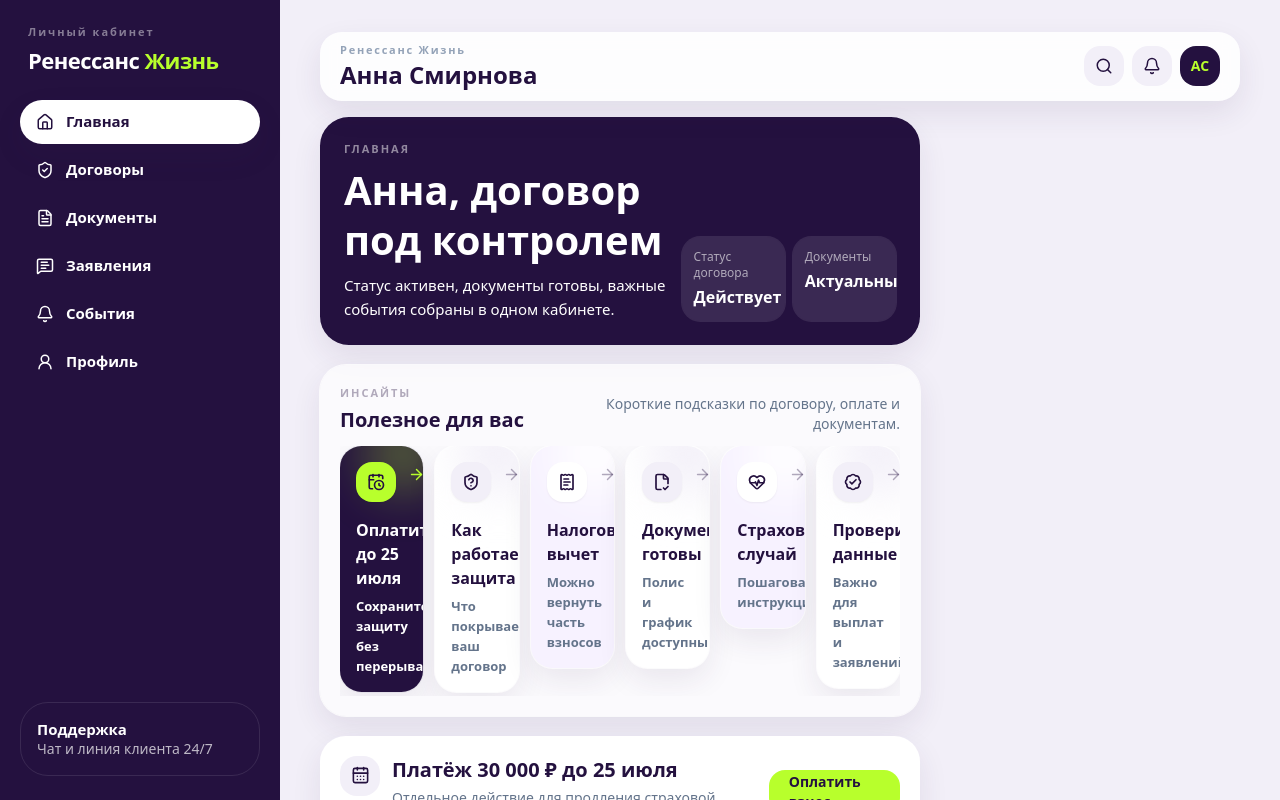
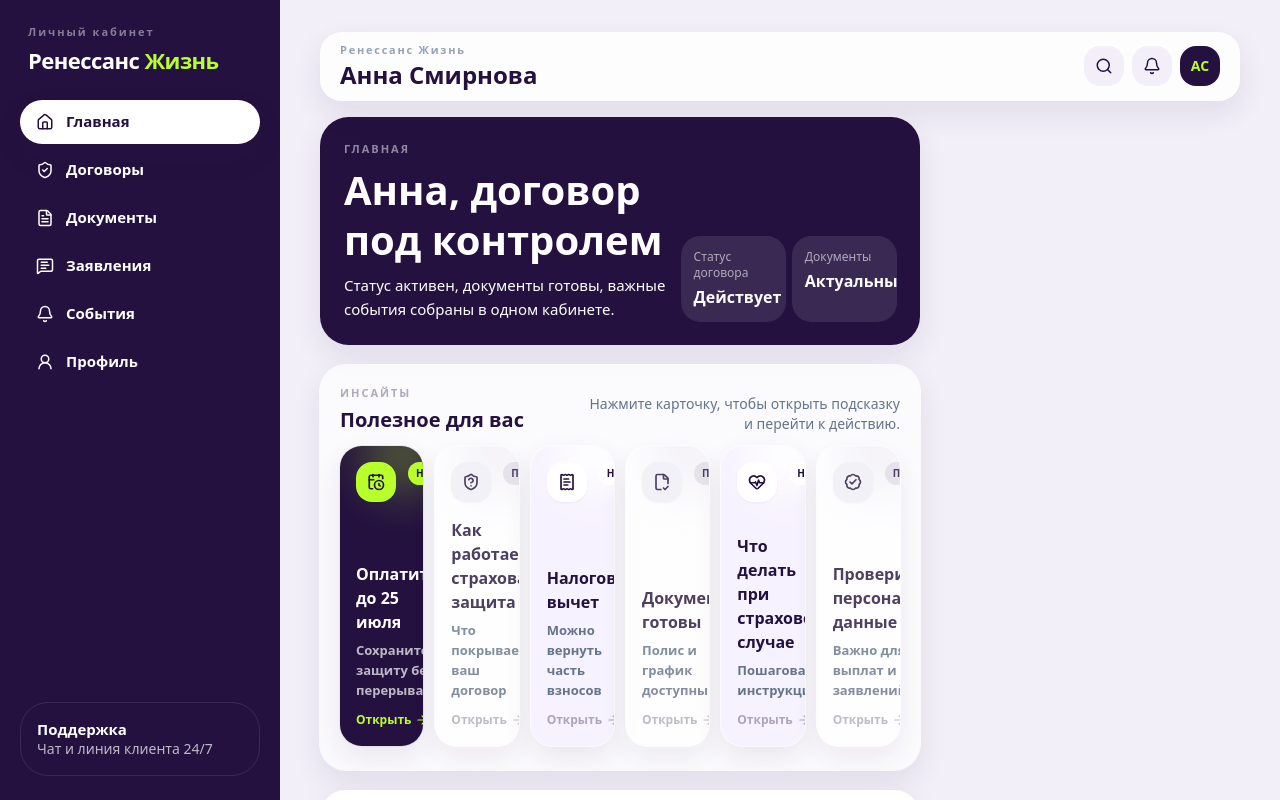
Before and after one commit to cousy4-dotcom/renlife-lk-redesign, a Next.js app: page /dashboard in a window 1280 px wide. Shown: the top 800 px of the page. Built offline with nearby package versions, Linux system fonts and the light colour scheme.

Commit message:
Polish dashboard stories and client interactions

```diff
--- a/src/app/dashboard/page.tsx
+++ b/src/app/dashboard/page.tsx
@@ -1,3 +1,4 @@
+import Link from 'next/link';
 import { CalendarDays, CheckCircle2, ChevronRight, FileText, HeartHandshake, ShieldCheck, WalletCards } from 'lucide-react';
 
 import { AppShell } from '@/components/layout/AppShell';
@@ -10,6 +11,7 @@
 import { contracts, documents, notifications, quickActions } from '@/data/mock';
 
 const activeContract = contracts[0];
+const actionHrefs: Record<string, string> = { 'Связаться с менеджером': '/profile', 'Оплатить взнос': '/payment', 'Скачать полис': '/documents' };
 const protectionItems = [
   { label: 'Резерв', value: activeContract.reserve, hint: '64% к плану' },
   { label: 'Защита', value: activeContract.insuredAmount, hint: 'активна' },
@@ -42,7 +44,7 @@
               <div className="grid h-10 w-10 shrink-0 place-items-center rounded-[1.05rem] bg-lavender text-brand-900"><CalendarDays size={19} /></div>
               <div><h2 className="text-lg font-black leading-tight text-brand-900 md:text-xl">Платёж 30 000 ₽ до 25 июля</h2><p className="mt-1 max-w-xl text-sm leading-5 text-slate-500">Отдельное действие для продления страховой защиты без перерыва.</p></div>
             </div>
-            <Button href="/contracts/contract-1/payment" className="h-10 w-full sm:w-auto">Оплатить взнос</Button>
+            <Button href="/payment" className="h-10 w-full sm:w-auto">Оплатить взнос</Button>
           </div>
         </section>
 
@@ -55,7 +57,7 @@
           </Card>
           <Card><div className="mb-3 flex items-center justify-between"><h2 className="text-lg font-black text-brand-900 md:text-xl">Документы</h2><FileText size={20} className="text-slate-300" /></div><div className="space-y-2">{documents.slice(0, 2).map((document) => <DocumentCard key={document.id} {...document} />)}</div></Card>
           <Card><div className="mb-3 flex items-center justify-between"><h2 className="text-lg font-black text-brand-900 md:text-xl">События</h2><CheckCircle2 size={20} className="text-slate-300" /></div><div className="space-y-2">{notifications.slice(0, 3).map((notification) => <NotificationCard key={notification.id} {...notification} />)}</div></Card>
-          <Card><div className="mb-3 flex items-center justify-between"><div><h2 className="text-lg font-black text-brand-900 md:text-xl">Быстрые действия</h2><p className="text-sm text-slate-500">Частые сценарии.</p></div><HeartHandshake size={20} className="text-slate-300" /></div><div className="grid gap-2">{quickActions.map(({ label, icon: Icon }) => <button key={label} className="flex min-h-11 items-center justify-between rounded-[1rem] bg-lavender px-3 text-left text-sm font-bold text-brand-900"><span className="flex items-center gap-2.5"><Icon size={17} />{label}</span><ChevronRight size={15} /></button>)}</div></Card>
+          <Card><div className="mb-3 flex items-center justify-between"><div><h2 className="text-lg font-black text-brand-900 md:text-xl">Быстрые действия</h2><p className="text-sm text-slate-500">Частые сценарии.</p></div><HeartHandshake size={20} className="text-slate-300" /></div><div className="grid gap-2">{quickActions.map(({ label, icon: Icon }) => <Link key={label} href={actionHrefs[label]} className="flex min-h-11 items-center justify-between rounded-[1rem] bg-lavender px-3 text-left text-sm font-bold text-brand-900 transition hover:bg-white focus:outline-none focus:ring-2 focus:ring-cta active:scale-[.99]"><span className="flex items-center gap-2.5"><Icon size={17} />{label}</span><ChevronRight size={15} /></Link>)}</div></Card>
         </section>
       </div>
     </AppShell>
--- a/src/app/globals.css
+++ b/src/app/globals.css
@@ -1,4 +1,4 @@
 @tailwind base;
 @tailwind components;
 @tailwind utilities;
-:root{--brand:#24113f;--cta:#b8ff2c;--bg:#f2eff8}*{box-sizing:border-box}body{margin:0;background:radial-gradient(circle at top left,#fff 0,#f7f4fb 32%,var(--bg) 100%);color:#1f1730}.glass{background:rgba(255,255,255,.78);backdrop-filter:blur(16px)}
+:root{--brand:#24113f;--cta:#b8ff2c;--bg:#f2eff8}*{box-sizing:border-box}html,body{max-width:100%;overflow-x:hidden}body{margin:0;background:radial-gradient(circle at top left,#fff 0,#f7f4fb 32%,var(--bg) 100%);color:#1f1730}.glass{background:rgba(255,255,255,.78);backdrop-filter:blur(16px)}
--- a/src/components/dashboard/InsightStories.tsx
+++ b/src/components/dashboard/InsightStories.tsx
@@ -1,117 +1,40 @@
+'use client';
+
 import Link from 'next/link';
-import { ArrowRight, BadgeCheck, CalendarClock, FileCheck2, HeartPulse, ReceiptText, ShieldQuestion } from 'lucide-react';
+import { useEffect, useState } from 'react';
+import { ArrowRight, BadgeCheck, CalendarClock, FileCheck2, HeartPulse, ReceiptText, ShieldQuestion, X } from 'lucide-react';
 
-type Insight = {
-  title: string;
-  text: string;
-  href?: string;
-  icon: typeof CalendarClock;
-  tone: 'action' | 'violet' | 'soft';
+const insights = [
+  { title: 'Оплатить до 25 июля', text: 'Сохраните защиту без перерыва', detail: 'Ближайший взнос уже запланирован. Оплата вовремя помогает сохранить действие страховой защиты без паузы.', href: '/payment', cta: 'Перейти к оплате', icon: CalendarClock, tone: 'action', fresh: true },
+  { title: 'Как работает страховая защита', text: 'Что покрывает ваш договор', detail: 'Коротко объясняем, какие условия договора отвечают за защиту и где проверить основные параметры программы.', href: '/contracts/contract-1', cta: 'Открыть договор', icon: ShieldQuestion, tone: 'violet', fresh: false },
+  { title: 'Налоговый вычет', text: 'Можно вернуть часть взносов', detail: 'Документы по договору пригодятся для подготовки декларации и подтверждения платежей.', href: '/documents', cta: 'Смотреть документы', icon: ReceiptText, tone: 'soft', fresh: true },
+  { title: 'Документы готовы', text: 'Полис и график доступны', detail: 'Полис, график платежей и памятка клиента собраны в разделе документов.', href: '/documents', cta: 'Открыть документы', icon: FileCheck2, tone: 'violet', fresh: false },
+  { title: 'Что делать при страховом случае', text: 'Пошаговая инструкция', detail: 'Начните с заявления: кабинет подскажет дальнейшие действия и список необходимых документов.', href: '/claims', cta: 'Перейти к заявлениям', icon: HeartPulse, tone: 'soft', fresh: true },
+  { title: 'Проверить персональные данные', text: 'Важно для выплат и заявлений', detail: 'Актуальные контакты и паспортные данные помогают быстрее обработать заявления и выплаты.', href: '/profile', cta: 'Проверить профиль', icon: BadgeCheck, tone: 'violet', fresh: false },
+] as const;
+
+type Insight = (typeof insights)[number];
+
+const toneStyles = {
+  action: { card: 'bg-brand-900 text-white ring-brand-900/5', icon: 'bg-cta text-brand-900', text: 'text-white/70', arrow: 'text-cta', glow: 'bg-cta/30', status: 'bg-cta text-brand-900' },
+  violet: { card: 'bg-white text-brand-900 ring-white/80', icon: 'bg-lavender text-brand-900', text: 'text-slate-500', arrow: 'text-brand-900/35', glow: 'bg-lavender', status: 'bg-brand-900/10 text-brand-900' },
+  soft: { card: 'bg-[#f7f2ff] text-brand-900 ring-white/70', icon: 'bg-white text-brand-900', text: 'text-slate-500', arrow: 'text-brand-900/35', glow: 'bg-white', status: 'bg-white text-brand-900' },
 };
 
-const insights: Insight[] = [
-  {
-    title: 'Оплатить до 25 июля',
-    text: 'Сохраните защиту без перерыва',
-    href: '/payment',
-    icon: CalendarClock,
-    tone: 'action',
-  },
-  {
-    title: 'Как работает защита',
-    text: 'Что покрывает ваш договор',
-    icon: ShieldQuestion,
-    tone: 'violet',
-  },
-  {
-    title: 'Налоговый вычет',
-    text: 'Можно вернуть часть взносов',
-    icon: ReceiptText,
-    tone: 'soft',
-  },
-  {
-    title: 'Документы готовы',
-    text: 'Полис и график доступны',
-    href: '/documents',
-    icon: FileCheck2,
-    tone: 'violet',
-  },
-  {
-    title: 'Страховой случай',
-    text: 'Пошаговая инструкция',
-    href: '/claims',
-    icon: HeartPulse,
-    tone: 'soft',
-  },
-  {
-    title: 'Проверить данные',
-    text: 'Важно для выплат и заявлений',
-    href: '/profile',
-    icon: BadgeCheck,
-    tone: 'violet',
-  },
-];
+export function InsightStories() {
+  const [selected, setSelected] = useState<Insight | null>(null);
 
-const toneStyles = {
-  action: {
-    card: 'bg-brand-900 text-white ring-brand-900/5',
-    icon: 'bg-cta text-brand-900',
-    text: 'text-white/68',
-    arrow: 'text-cta',
-    glow: 'bg-cta/30',
-  },
-  violet: {
-    card: 'bg-white text-brand-900 ring-white/80',
-    icon: 'bg-lavender text-brand-900',
-    text: 'text-slate-500',
-    arrow: 'text-brand-900/35',
-    glow: 'bg-lavender',
-  },
-  soft: {
-    card: 'bg-[#f7f2ff] text-brand-900 ring-white/70',
-    icon: 'bg-white text-brand-900',
-    text: 'text-slate-500',
-    arrow: 'text-brand-900/35',
-    glow: 'bg-white',
-  },
-} satisfies Record<Insight['tone'], Record<'card' | 'icon' | 'text' | 'arrow' | 'glow', string>>;
+  useEffect(() => {
+    if (!selected) return;
+    const onKeyDown = (event: KeyboardEvent) => event.key === 'Escape' && setSelected(null);
+    document.addEventListener('keydown', onKeyDown);
+    document.body.style.overflow = 'hidden';
+    return () => {
+      document.removeEventListener('keydown', onKeyDown);
+      document.body.style.overflow = '';
+    };
+  }, [selected]);
 
-function InsightCard({ insight }: { insight: Insight }) {
-  const Icon = insight.icon;
-  const styles = toneStyles[insight.tone];
-  const content = (
-    <>
-      <span className={`absolute -right-5 -top-8 h-20 w-20 rounded-full blur-xl ${styles.glow}`} aria-hidden="true" />
-      <span className="relative flex items-start justify-between gap-3">
-        <span className={`grid h-10 w-10 shrink-0 place-items-center rounded-[1rem] shadow-sm ${styles.icon}`}>
-          <Icon size={18} strokeWidth={2.25} />
-        </span>
-        <ArrowRight className={`mt-1 shrink-0 ${styles.arrow}`} size={17} />
-      </span>
-      <span className="relative mt-4 block">
-        <span className="block text-[15px] font-black leading-5 md:text-base">{insight.title}</span>
-        <span className={`mt-1.5 block text-[13px] font-semibold leading-5 ${styles.text}`}>{insight.text}</span>
-      </span>
-    </>
-  );
-  const className = `group relative flex min-h-[9.25rem] w-[13.75rem] shrink-0 overflow-hidden rounded-[1.35rem] p-4 text-left shadow-card ring-1 transition duration-200 hover:-translate-y-0.5 hover:shadow-xl md:w-auto md:min-w-0 ${styles.card}`;
-
-  if (insight.href) {
-    return (
-      <Link href={insight.href} className={className}>
-        <span className="flex w-full flex-col justify-between">{content}</span>
-      </Link>
-    );
-  }
-
-  return (
-    <article className={className}>
-      <span className="flex w-full flex-col justify-between">{content}</span>
-    </article>
-  );
-}
-
-export function InsightStories() {
   return (
     <section className="overflow-hidden rounded-[1.35rem] bg-white/70 p-3.5 shadow-card ring-1 ring-white/80 md:rounded-[1.65rem] md:p-5">
       <div className="mb-3 flex items-end justify-between gap-3">
@@ -119,15 +42,37 @@
           <p className="text-[11px] font-semibold uppercase tracking-[.18em] text-brand-900/35">Инсайты</p>
           <h2 className="mt-1 text-lg font-black leading-tight text-brand-900 md:text-xl">Полезное для вас</h2>
         </div>
-        <p className="hidden max-w-xs text-right text-sm font-medium leading-5 text-slate-500 md:block">Короткие подсказки по договору, оплате и документам.</p>
+        <p className="hidden max-w-xs text-right text-sm font-medium leading-5 text-slate-500 md:block">Нажмите карточку, чтобы открыть подсказку и перейти к действию.</p>
       </div>
-      <div className="-mx-3.5 flex snap-x gap-3 overflow-x-auto px-3.5 pb-1 [scrollbar-width:none] md:mx-0 md:grid md:grid-cols-3 md:px-0 lg:grid-cols-6 [&::-webkit-scrollbar]:hidden">
-        {insights.map((insight) => (
-          <div key={insight.title} className="snap-start md:min-w-0">
-            <InsightCard insight={insight} />
+      <div className="-mx-3.5 flex snap-x snap-mandatory gap-3 overflow-x-auto px-3.5 pb-1 [scrollbar-width:none] sm:mx-0 sm:grid sm:grid-cols-2 sm:px-0 md:grid-cols-3 xl:flex xl:overflow-x-visible [&::-webkit-scrollbar]:hidden">
+        {insights.map((insight) => {
+          const Icon = insight.icon;
+          const styles = toneStyles[insight.tone];
+          return (
+            <button key={insight.title} type="button" onClick={() => setSelected(insight)} className={`group relative flex min-h-[9.5rem] w-[13.75rem] shrink-0 snap-start flex-col justify-between overflow-hidden rounded-[1.35rem] p-4 text-left shadow-card ring-1 transition duration-200 hover:-translate-y-0.5 hover:shadow-xl focus:outline-none focus:ring-2 focus:ring-cta active:scale-[.98] sm:w-auto xl:flex-1 ${styles.card} ${insight.fresh ? '' : 'opacity-80 saturate-[.85]'}`}>
+              <span className={`absolute -right-5 -top-8 h-20 w-20 rounded-full blur-xl ${styles.glow}`} aria-hidden="true" />
+              <span className="relative flex items-start justify-between gap-3">
+                <span className={`grid h-10 w-10 shrink-0 place-items-center rounded-[1rem] shadow-sm ${styles.icon}`}><Icon size={18} strokeWidth={2.25} /></span>
+                <span className={`rounded-full px-2 py-1 text-[10px] font-black ${styles.status}`}>{insight.fresh ? 'Новое' : 'Просмотрено'}</span>
+              </span>
+              <span className="relative mt-4 block">
+                <span className="block text-[15px] font-black leading-5 md:text-base">{insight.title}</span>
+                <span className={`mt-1.5 block text-[13px] font-semibold leading-5 ${styles.text}`}>{insight.text}</span>
+                <span className={`mt-3 inline-flex items-center gap-1 text-xs font-black ${styles.arrow}`}>Открыть <ArrowRight size={14} /></span>
+              </span>
+            </button>
+          );
+        })}
+      </div>
+      {selected && (
+        <div className="fixed inset-0 z-50 flex items-end justify-center bg-brand-900/45 p-3 backdrop-blur-sm md:items-center" onMouseDown={() => setSelected(null)}>
+          <div role="dialog" aria-modal="true" aria-labelledby="story-title" className="w-full max-w-md rounded-[1.75rem] bg-white p-5 shadow-2xl md:p-6" onMouseDown={(event) => event.stopPropagation()}>
+            <div className="flex items-start justify-between gap-4"><h3 id="story-title" className="text-2xl font-black leading-tight text-brand-900">{selected.title}</h3><button type="button" onClick={() => setSelected(null)} className="grid h-9 w-9 shrink-0 place-items-center rounded-full bg-lavender text-brand-900 hover:bg-brand-900 hover:text-white focus:outline-none focus:ring-2 focus:ring-cta"><X size={18} /></button></div>
+            <p className="mt-3 text-sm font-semibold leading-6 text-slate-500">{selected.detail}</p>
+            <Link href={selected.href} className="mt-5 inline-flex min-h-11 w-full items-center justify-center gap-2 rounded-2xl bg-cta px-5 py-3 text-sm font-extrabold text-brand-900 transition hover:bg-[#aaf021] focus:outline-none focus:ring-2 focus:ring-brand-900">{selected.cta}<ArrowRight size={16} /></Link>
           </div>
-        ))}
-      </div>
+        </div>
+      )}
     </section>
   );
 }
--- a/src/components/ui/ContractCard.tsx
+++ b/src/components/ui/ContractCard.tsx
@@ -25,7 +25,7 @@
           </div>
         </div>
         <div className="grid grid-cols-2 gap-2 sm:flex sm:flex-wrap">
-          <Button href={`/contracts/${contract.id}/payment`} className="w-full py-2 sm:w-auto"><CreditCard size={15} />Оплатить</Button>
+          <Button href="/payment" className="w-full py-2 sm:w-auto"><CreditCard size={15} />Оплатить</Button>
           <Button href={`/contracts/${contract.id}`} variant="ghost" className="w-full py-2 sm:w-auto"><ArrowUpRight size={15} />Открыть</Button>
         </div>
       </div>
```
Also changed, not shown: src/app/contracts/page.tsx (+17 -5 lines), src/app/documents/page.tsx (+6 -1 lines), src/app/events/page.tsx (+6 -1 lines).
